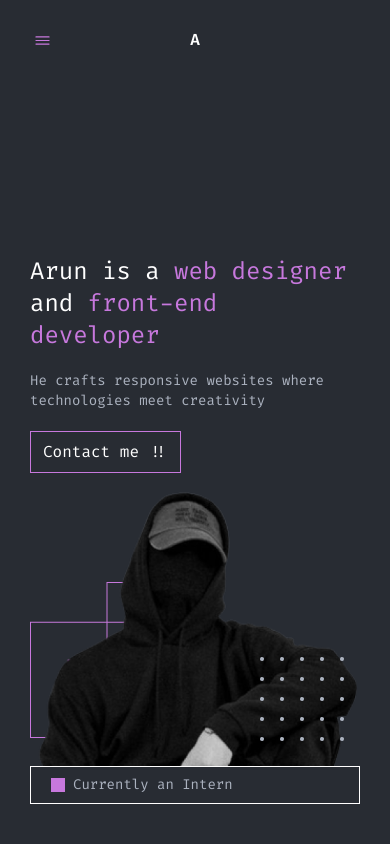
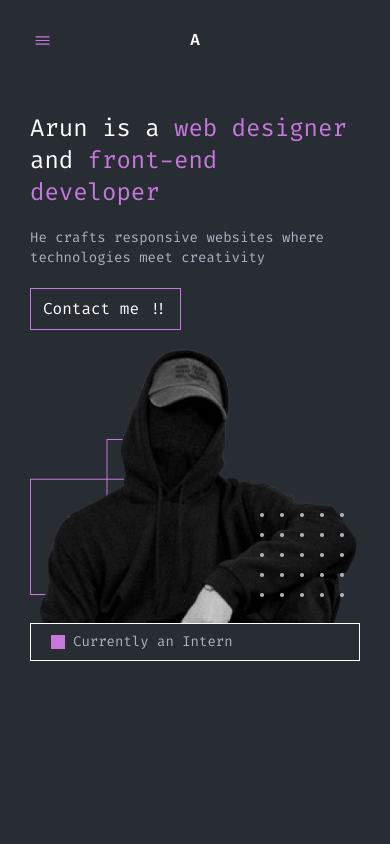
Before and after one commit to Arunk-002/Portfolio, a React (Vite) app: page / in a window 390 px wide. Shown: the top 844 px of the page. Built offline with nearby package versions, Linux system fonts and the light colour scheme.

Commit message:
title added

```diff
--- a/src/components/LandingPage.jsx
+++ b/src/components/LandingPage.jsx
@@ -4,7 +4,7 @@ import { FaSquareFull } from "react-icons/fa6";
 function LandingPage() {
   return (
     <section id="home" className="main-container w-full max-sm:pt-8">
-      <div className="min-h-[99vh] max-sm:flex-col max-sm:justify-center  w-full flex items-center max-sm:gap-y-3.5 sm:justify-between">
+      <div className="min-h-[99vh] max-sm:flex-col   w-full flex items-center max-sm:gap-y-3.5 sm:justify-between">
         <div className="flex flex-col gap-y-5 max-w-[500px]">
           <div className="text-primary max-sm:text-2xl max-[770px]:text-2xl text-4xl ">
             <span className="text-white">Arun is a </span> web designer{" "}
```
